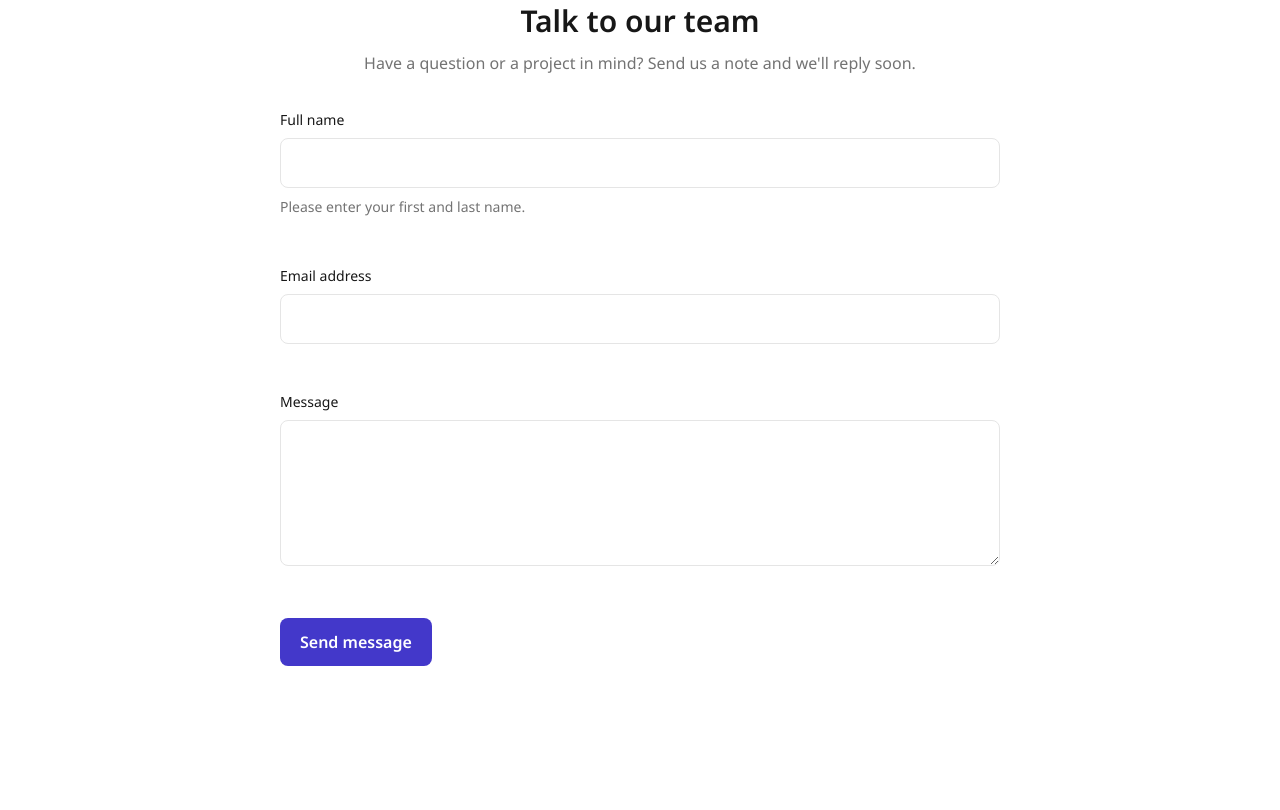
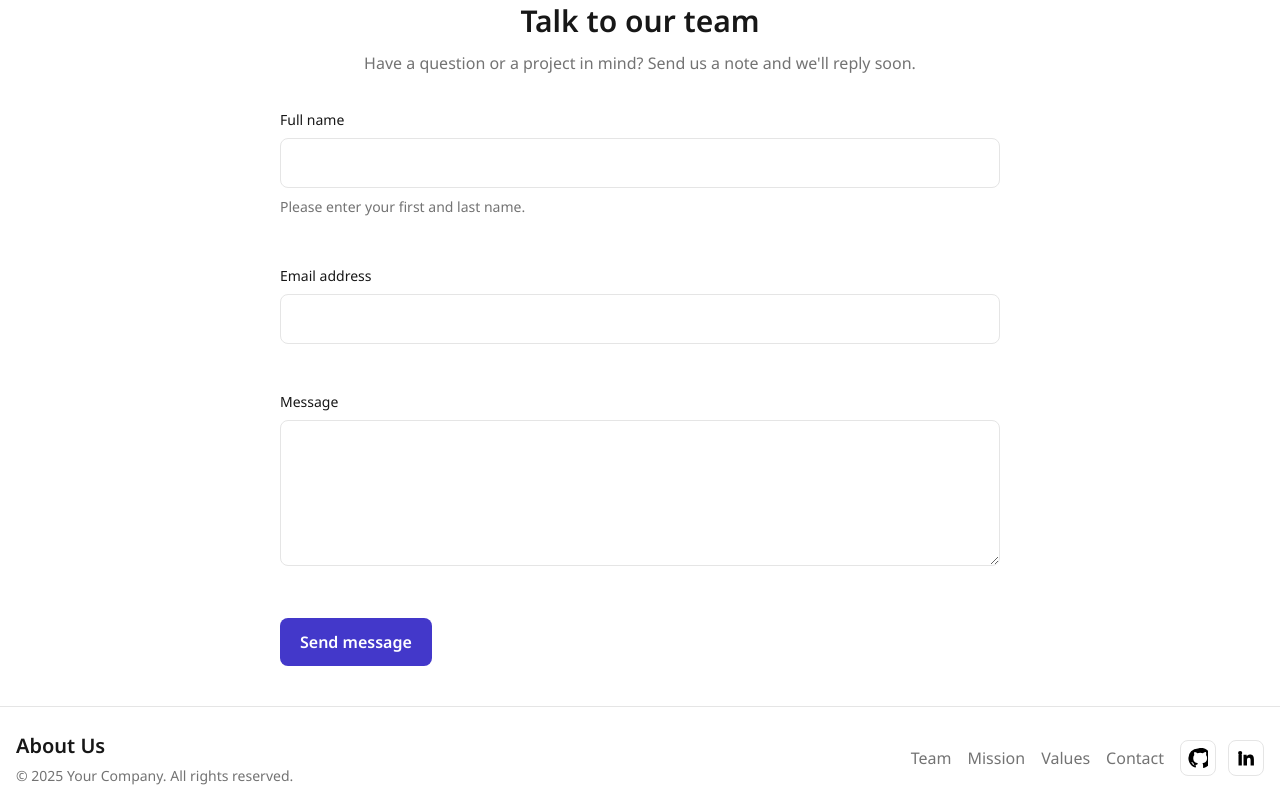
Before and after one commit to Torntr/About-Us-Page, a plain HTML site: page docs/about-us-page/index.html in a window 1280 px wide. Shown: the part 1752-2562 px from the top of the page. Before the commit the page ends 2458 px from the top, so only its background shows below. Drawn offline with nearby package versions, Linux system fonts and the light colour scheme.

Commit message:
chore: move final About Us page into docs for GitHub Pages

```diff
--- a/about-us-page-starter/about-us-page/css/style.css
+++ b/docs/about-us-page/css/style.css
@@ -542,3 +542,77 @@ body {
   /* Shown when toggled */
   .nav-links.open { display: flex; }
 }
+
+/* ============================= */
+/* FOOTER SECTION                */
+/* ============================= */
+
+.footer {
+  border-top: 1px solid var(--color-border, #e5e5e5);
+  background: var(--bg-primary, #fff);
+}
+.footer-inner {
+  max-width: var(--container-max, 1200px);
+  margin-inline: auto;
+  padding: 24px 16px; /* matches style guide multiples of 4px */
+  display: grid;
+  gap: 16px;
+  align-items: center;
+}
+
+.footer-brand .logo {
+  font-weight: 600;
+  text-decoration: none;
+  color: var(--color-fg, #171717);
+}
+.footer-copy {
+  margin-top: 4px;
+  color: var(--color-muted, #737373);
+  font-size: 14px;
+}
+
+.footer-nav {
+  display: flex;
+  flex-wrap: wrap;
+  gap: 16px;
+  justify-content: center;
+}
+.footer-nav a {
+  color: var(--color-muted, #737373);
+  text-decoration: none;
+}
+.footer-nav a:hover,
+.footer-nav a:focus {
+  text-decoration: underline;
+  color: var(--color-primary, #4338ca);
+}
+
+.footer-social {
+  display: flex;
+  gap: 12px;
+  justify-content: end;
+}
+.footer-social .social {
+  display: inline-flex;
+  align-items: center;
+  justify-content: center;
+  width: 36px; height: 36px;
+  border-radius: 8px;
+  border: 1px solid var(--color-border, #e5e5e5);
+  text-decoration: none;
+}
+.footer-social .social:hover,
+.footer-social .social:focus {
+  outline: none;
+  border-color: var(--color-primary, #4338ca);
+  box-shadow: 0 0 0 3px rgba(67,56,202,.15);
+}
+
+@media (min-width: 768px) {
+  .footer-inner {
+    grid-template-columns: 1fr auto auto;
+  }
+  .footer-brand { justify-self: start; }
+  .footer-nav   { justify-self: center; }
+  .footer-social{ justify-self: end; }
+}
--- a/about-us-page-starter/about-us-page/index.html
+++ b/docs/about-us-page/index.html
@@ -213,7 +213,39 @@
           </form>
         </div>
       </section>
+
+      <!-- Footer Section (Simple) -->
+      <footer class="footer" role="contentinfo">
+        <div class="container footer-inner">
+          <div class="footer-brand">
+            <a href="/" class="logo" aria-label="Home">About Us</a>
+            <p class="footer-copy">© <span id="year"></span> Your Company. All rights reserved.</p>
+          </div>
+
+          <nav class="footer-nav" aria-label="Footer">
+            <a href="#team">Team</a>
+            <a href="#mission">Mission</a>
+            <a href="#values">Values</a>
+            <a href="#contact">Contact</a>
+          </nav>
+
+          <div class="footer-social" aria-label="Social links">
+            <!-- No external deps: inline SVGs -->
+            <a href="" aria-label="GitHub" class="social">
+              <svg width="20" height="20" viewBox="0 0 24 24" aria-hidden="true"><path d="M12 .5A11.5 11.5 0 0 0 .5 12.3c0 5.2 3.4 9.6 8.2 11.1.6.1.8-.3.8-.6v-2.2c-3.3.7-4-1.4-4-1.4-.5-1.3-1.2-1.7-1.2-1.7-1-.7.1-.7.1-.7 1.1.1 1.7 1.2 1.7 1.2 1 .1.8 2 .8 2 1.8.8 3.5.1 4.3-.2.1-.8.4-1.3.7-1.6-2.7-.3-5.6-1.4-5.6-6.2 0-1.4.5-2.6 1.3-3.6-.1-.3-.6-1.7.1-3.5 0 0 1.1-.3 3.6 1.4a12.3 12.3 0 0 1 6.6 0c2.5-1.7 3.6-1.4 3.6-1.4.7 1.8.2 3.2.1 3.5.8 1 1.3 2.2 1.3 3.6 0 4.8-2.9 5.9-5.6 6.2.4.3.8 1 .8 2.1v3.1c0 .3.2.7.8.6a11.5 11.5 0 0 0 8.2-11.1A11.5 11.5 0 0 0 12 .5z"/></svg>
+            </a>
+            <a href="" aria-label="LinkedIn" class="social">
+              <svg width="20" height="20" viewBox="0 0 24 24" aria-hidden="true"><path d="M4.98 3.5A2.5 2.5 0 1 1 2.5 6 2.5 2.5 0 0 1 4.98 3.5zM3 8h4v13H3zM9 8h3.8v1.8h.1a4.2 4.2 0 0 1 3.8-2.1c4 0 4.8 2.6 4.8 6v7.3h-4V15c0-1.5 0-3.4-2-3.4s-2.3 1.6-2.3 3.3v6.1H9z"/></svg>
+            </a>
+          </div>
+        </div>
+      </footer>
     </main>
+
+    <script>
+      // tiny helper: current year
+      document.getElementById('year').textContent = new Date().getFullYear();
+    </script>
 
     <!-- Attribute this challenge to yourself! -->
     <div class="credits" data-gfe-screenshot-exclude="true">
```
Also changed, not shown: docs/about-us-page/css/tokens.css (renamed from about-us-page-starter/about-us-page/css/tokens.css), docs/about-us-page/designs/Desktop.jpg (renamed from about-us-page-starter/about-us-page/designs/Desktop.jpg), docs/about-us-page/designs/Mobile.jpg (renamed from about-us-page-starter/about-us-page/designs/Mobile.jpg), docs/about-us-page/designs/Tablet.jpg (renamed from about-us-page-starter/about-us-page/designs/Tablet.jpg), docs/about-us-page/img/._favicon.ico (renamed from about-us-page-starter/about-us-page/img/._favicon.ico), docs/about-us-page/img/team/ash.png (renamed from about-us-page-starter/about-us-page/img/team/ash.png), docs/about-us-page/img/team/farias.png (renamed from about-us-page-starter/about-us-page/img/team/farias.png), docs/about-us-page/img/team/joe.png (renamed from about-us-page-starter/about-us-page/img/team/joe.png), docs/about-us-page/img/team/sarah.png (renamed from about-us-page-starter/about-us-page/img/team/sarah.png), docs/about-us-page/js/index.js (renamed from about-us-page-starter/about-us-page/js/index.js), 5 other files.
